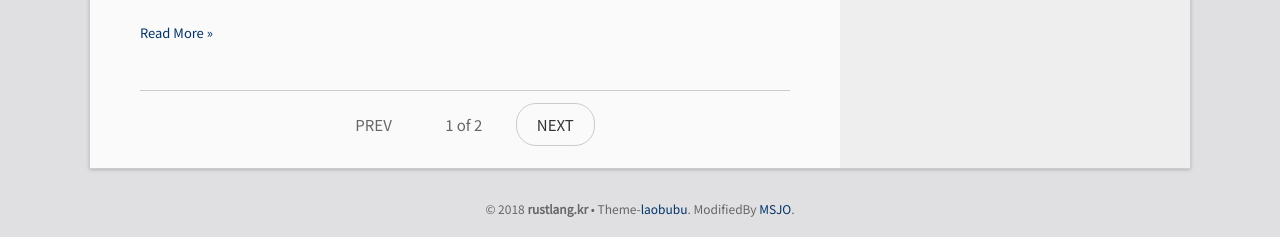
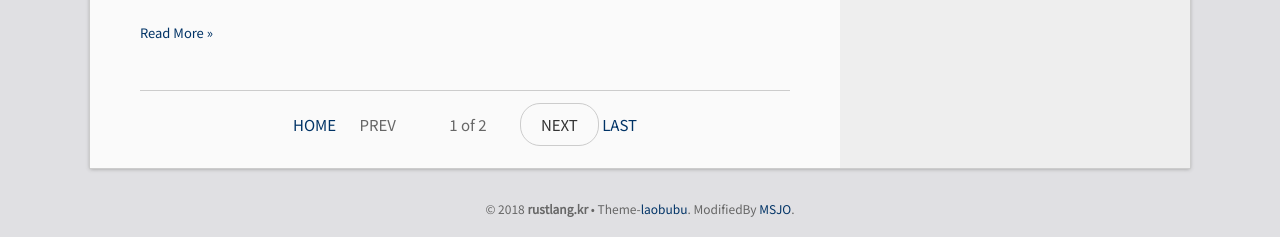
Before and after one commit to DebugJO/rustlang, a Jekyll site: the page built from index.html, in a window 1280 px wide and 900 px high, scrolled down 1653 px. Shown: the part 660-897 px from the top of the window. Built offline with Jekyll 4.4.1, drawn with Linux system fonts in a browser that asks for light colours; the list of posts is cut into pages by our own code.

Commit message:
Update index.html

```diff
--- a/index.html
+++ b/index.html
@@ -31,6 +31,8 @@ layout: default
 
   <!-- Pagination links -->
 <div class="pagination">
+  <a href="{{ '/' | relative_url }}" style="text-decoration: none; font-weight: normal;">HOME</a>
+
   {% if paginator.previous_page %}
     <a href="{{ paginator.previous_page_path | prepend: site.baseurl }}" class="previous">PREV</a>
   {% else %}
@@ -42,6 +44,13 @@ layout: default
   {% else %}
     <span class="next ">NEXT</span>
   {% endif %}
+
+  {% if paginator.total_pages > 1 %}
+      {% assign last_url = site.paginate_path | replace: ':num', paginator.total_pages | relative_url %}
+      <a href="{{ last_url }}" style="text-decoration: none; font-weight: normal;">LAST</a>
+    {% else %}
+      <span style="color: #ccc;">LAST</span>
+    {% endif %}
 </div>
 
 </div>
```
